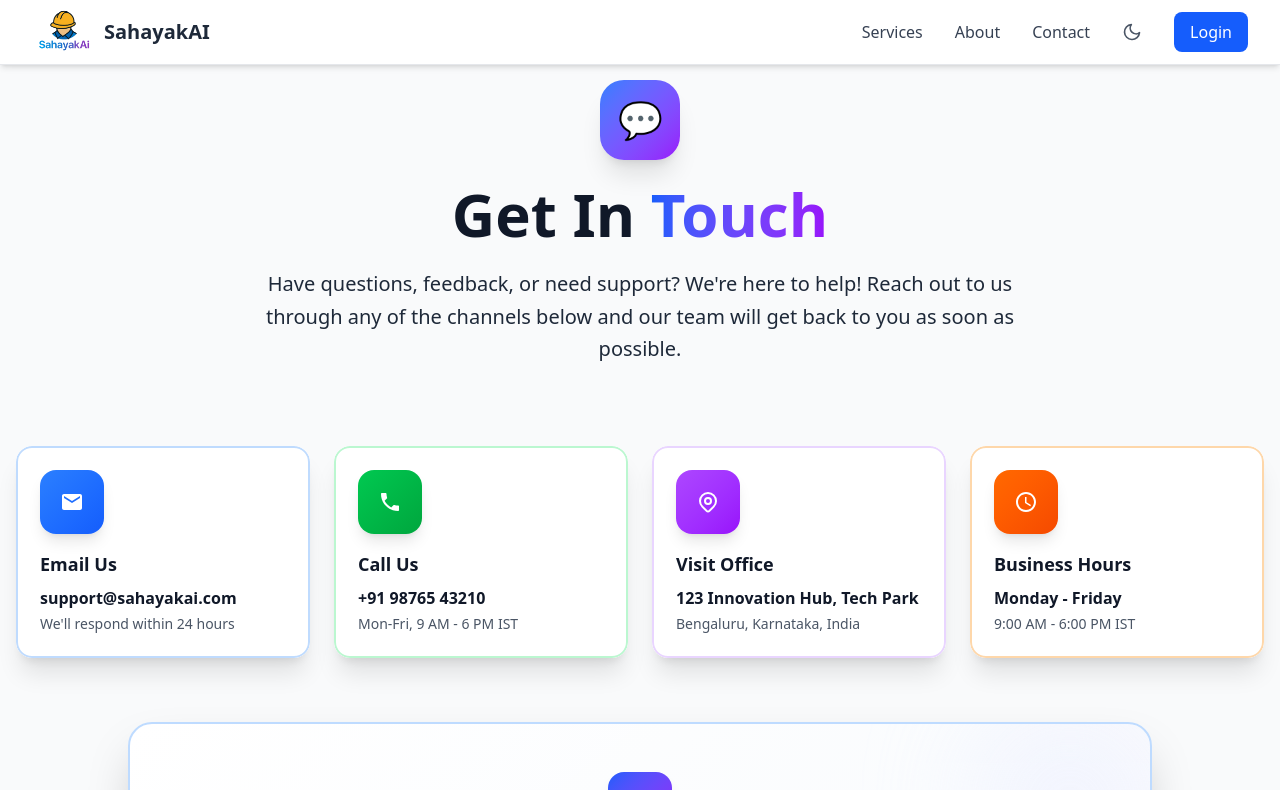
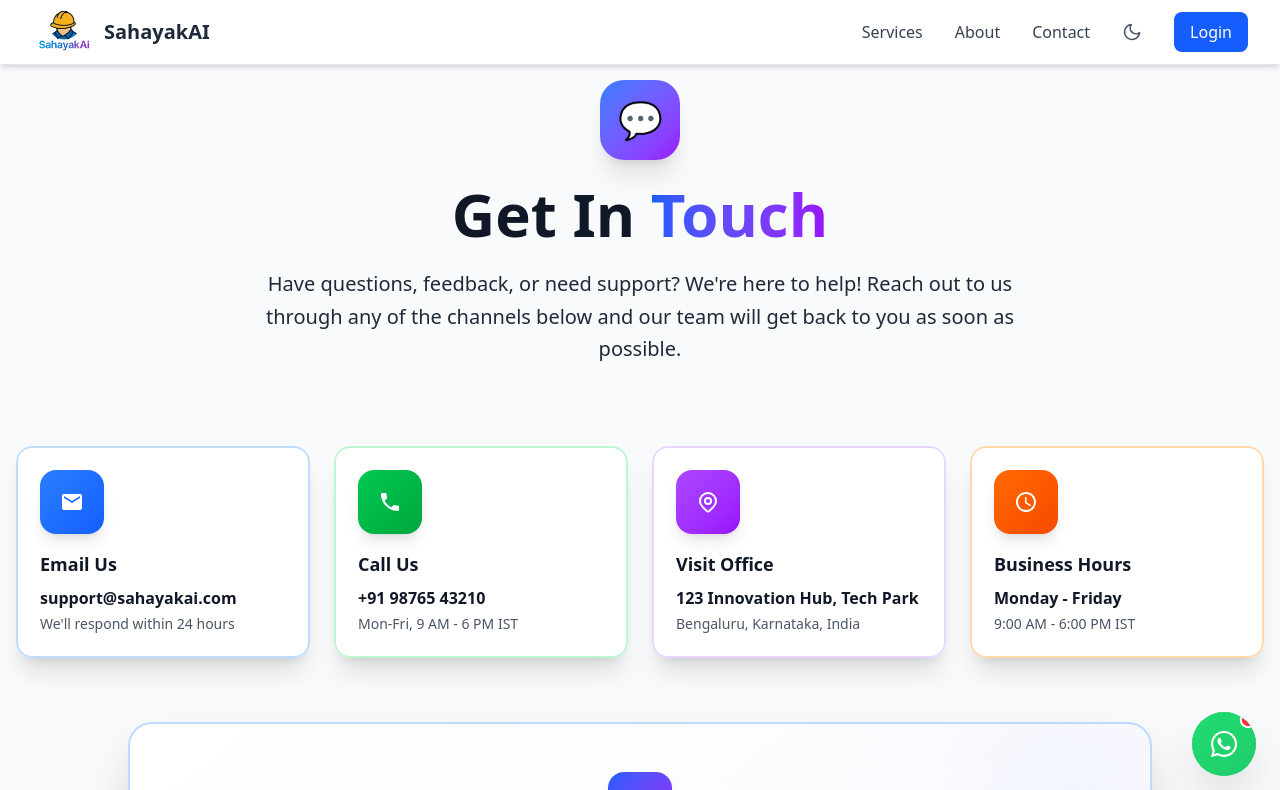
Before and after one commit to Ankitiwari085/Sahayak-AI, a React (Vite) app: page /contact in a window 1280 px wide. Shown: the top 790 px of the page. Built offline with nearby package versions, Linux system fonts and the light colour scheme.

Commit message:
Help support added

```diff
--- a/src/components/AuthModal.jsx
+++ b/src/components/AuthModal.jsx
@@ -9,6 +9,7 @@ export default function AuthModal({ open, onClose, onLogin }) {
   const [loginData, setLoginData] = useState({ identifier: '', password: '' });
   const [signupData, setSignupData] = useState({ name: '', identifier: '', password: '', organization: '' });
   const [errors, setErrors] = useState({});
+  const [otpSent, setOtpSent] = useState(false);
 
   if (!open) return null;
 
@@ -61,6 +62,28 @@ export default function AuthModal({ open, onClose, onLogin }) {
     return newErrors;
   };
 
+  const handleSendOtp = () => {
+    const newErrors = {};
+    if (!loginData.identifier.trim()) {
+      newErrors.identifier = 'Phone number is required';
+    } else {
+      const phoneRegex = /^[+]?[0-9]{10,15}$/;
+      if (!phoneRegex.test(loginData.identifier.replace(/\s/g, ''))) {
+        newErrors.identifier = 'Please enter a valid phone number';
+      }
+    }
+
+    if (Object.keys(newErrors).length > 0) {
+      setErrors(newErrors);
+      return;
+    }
+
+    setErrors({});
+    setOtpSent(true);
+    // Here you would typically call your OTP sending API
+    console.log('Sending OTP to:', loginData.identifier);
+  };
+
   const handleLogin = () => {
     const validationErrors = validateLogin();
     if (Object.keys(validationErrors).length > 0) {
@@ -75,6 +98,7 @@ export default function AuthModal({ open, onClose, onLogin }) {
       userType: loginType
     });
     setLoginData({ identifier: '', password: '' });
+    setOtpSent(false);
     onClose();
   };
 
@@ -301,6 +325,7 @@ export default function AuthModal({ open, onClose, onLogin }) {
                                   errors.identifier ? 'border-red-500' : 'border-gray-300 focus:border-green-500'
                                 }`}
                                 placeholder="+91 98765 43210"
+                                disabled={otpSent}
                               />
                             </div>
                             {errors.identifier && (
@@ -317,8 +342,25 @@ export default function AuthModal({ open, onClose, onLogin }) {
                             )}
                           </div>
 
-                          {/* OTP/Password Field */}
-                          <div>
+                          {/* Send OTP Button */}
+                          {!otpSent && (
+                            <motion.button
+                              whileHover={{ scale: 1.02 }}
+                              whileTap={{ scale: 0.98 }}
+                              onClick={handleSendOtp}
+                              className="w-full py-3 bg-gradient-to-r from-green-600 to-emerald-600 text-white font-semibold rounded-lg shadow-lg hover:shadow-xl transition-all"
+                            >
+                              Send OTP
+                            </motion.button>
+                          )}
+
+                          {/* OTP/Password Field - Only show after OTP is sent */}
+                          {otpSent && (
+                            <motion.div
+                              initial={{ opacity: 0, y: -10 }}
+                              animate={{ opacity: 1, y: 0 }}
+                              transition={{ duration: 0.3 }}
+                            >
                               <label className="block text-sm font-medium text-gray-700 mb-2 flex items-center gap-2">
                                 <FaLock className="text-purple-600" />
                                 OTP / Password
@@ -346,11 +388,19 @@ export default function AuthModal({ open, onClose, onLogin }) {
                                   {errors.password}
                                 </motion.p>
                               )}
-                          </div>
+                              <button
+                                onClick={() => { setOtpSent(false); setLoginData({...loginData, password: ''}); setErrors({...errors, password: ''}); }}
+                                className="text-sm text-blue-600 hover:underline mt-2"
+                              >
+                                Change phone number?
+                              </button>
+                            </motion.div>
+                          )}
                         </>
                       )}
 
-                      {/* Login Button */}
+                      {/* Login Button - Show for non-workers or workers with OTP sent */}
+                      {(loginType !== 'employee' || otpSent) && (
                         <motion.button
                           whileHover={{ scale: 1.02 }}
                           whileTap={{ scale: 0.98 }}
@@ -359,12 +409,13 @@ export default function AuthModal({ open, onClose, onLogin }) {
                         >
                           Log In
                         </motion.button>
+                      )}
 
                       {/* Switch to Signup */}
                       <div className="text-center text-sm text-gray-600 mt-4">
                         Don't have an account?{' '}
                         <button
-                          onClick={() => { setIsSignup(true); setErrors({}); }}
+                          onClick={() => { setIsSignup(true); setErrors({}); setOtpSent(false); }}
                           className="text-blue-600 font-semibold hover:underline"
                         >
                           Sign up
--- /dev/null
+++ b/src/components/WhatsAppSupport.jsx
@@ -0,0 +1,100 @@
+import React, { useState } from "react";
+import { motion, AnimatePresence } from "framer-motion";
+import { FaWhatsapp } from "react-icons/fa";
+
+export default function WhatsAppSupport() {
+  const [showTooltip, setShowTooltip] = useState(false);
+  const whatsappNumber = "919876543210"; // Replace with your actual WhatsApp number
+  const defaultMessage = "Hi! I need help with the AI Resume Builder.";
+
+  const handleWhatsAppClick = () => {
+    const url = `https://wa.me/${whatsappNumber}?text=${encodeURIComponent(defaultMessage)}`;
+    window.open(url, '_blank');
+  };
+
+  return (
+    <div className="fixed bottom-6 right-6 z-50">
+      <AnimatePresence>
+        {showTooltip && (
+          <motion.div
+            initial={{ opacity: 0, x: 10, y: 10 }}
+            animate={{ opacity: 1, x: 0, y: 0 }}
+            exit={{ opacity: 0, x: 10, y: 10 }}
+            transition={{ duration: 0.2 }}
+            className="absolute bottom-full right-0 mb-4 bg-white dark:bg-slate-800 px-4 py-3 rounded-xl shadow-2xl border-2 border-green-200 dark:border-green-700"
+          >
+            <div className="relative">
+              <p className="text-sm font-semibold text-gray-800 dark:text-white whitespace-nowrap">
+                Help & Support
+              </p>
+              <p className="text-xs text-gray-600 dark:text-gray-300 mt-1">
+                Chat with us on WhatsApp
+              </p>
+              {/* Arrow pointer */}
+              <div className="absolute -bottom-2 right-6 w-4 h-4 bg-white dark:bg-slate-800 border-r-2 border-b-2 border-green-200 dark:border-green-700 transform rotate-45"></div>
+            </div>
+          </motion.div>
+        )}
+      </AnimatePresence>
+
+      <motion.button
+        onClick={handleWhatsAppClick}
+        onMouseEnter={() => setShowTooltip(true)}
+        onMouseLeave={() => setShowTooltip(false)}
+        whileHover={{ scale: 1.1, rotate: 5 }}
+        whileTap={{ scale: 0.9 }}
+        initial={{ scale: 0 }}
+        animate={{ scale: 1 }}
+        transition={{
+          type: "spring",
+          stiffness: 260,
+          damping: 20,
+        }}
+        className="relative w-16 h-16 bg-gradient-to-br from-green-500 to-green-600 hover:from-green-600 hover:to-green-700 rounded-full shadow-2xl flex items-center justify-center group overflow-hidden"
+      >
+        {/* Animated background circles */}
+        <motion.div
+          animate={{
+            scale: [1, 1.2, 1],
+            opacity: [0.5, 0, 0.5],
+          }}
+          transition={{
+            duration: 2,
+            repeat: Infinity,
+            ease: "easeInOut",
+          }}
+          className="absolute inset-0 bg-green-400 rounded-full"
+        />
+        <motion.div
+          animate={{
+            scale: [1, 1.3, 1],
+            opacity: [0.3, 0, 0.3],
+          }}
+          transition={{
+            duration: 2,
+            repeat: Infinity,
+            ease: "easeInOut",
+            delay: 0.5,
+          }}
+          className="absolute inset-0 bg-green-300 rounded-full"
+        />
+
+        {/* WhatsApp Icon */}
+        <FaWhatsapp className="relative text-white text-3xl z-10 group-hover:scale-110 transition-transform duration-200" />
+
+        {/* Notification dot */}
+        <motion.div
+          animate={{
+            scale: [1, 1.2, 1],
+          }}
+          transition={{
+            duration: 1.5,
+            repeat: Infinity,
+            ease: "easeInOut",
+          }}
+          className="absolute top-0 right-0 w-4 h-4 bg-red-500 rounded-full border-2 border-white"
+        />
+      </motion.button>
+    </div>
+  );
+}
--- a/src/router.jsx
+++ b/src/router.jsx
@@ -17,6 +17,7 @@ import AuthModal from "./components/AuthModal";
 import ApplyModal from "./components/ApplyModal";
 import JobPostingModal from "./components/JobPostingModal";
 import ProfileView from "./pages/About";
+import WhatsAppSupport from "./components/WhatsAppSupport";
 // import Contact from "./pages/Contact";
 
 export const AuthContext = createContext({});
@@ -131,6 +132,9 @@ export default function Router() {
 
         <Footer />
 
+        {/* WhatsApp Help & Support */}
+        <WhatsAppSupport />
+
         <AuthModal open={authOpen} onClose={() => setAuthOpen(false)} onLogin={(u)=>setUser(u)} />
         <ApplyModal
           open={applyOpen}
```
Also changed, not shown: src/Chat/chst.jsx (+22 -22 lines). Lines whose indentation alone changed are shown as unchanged.
